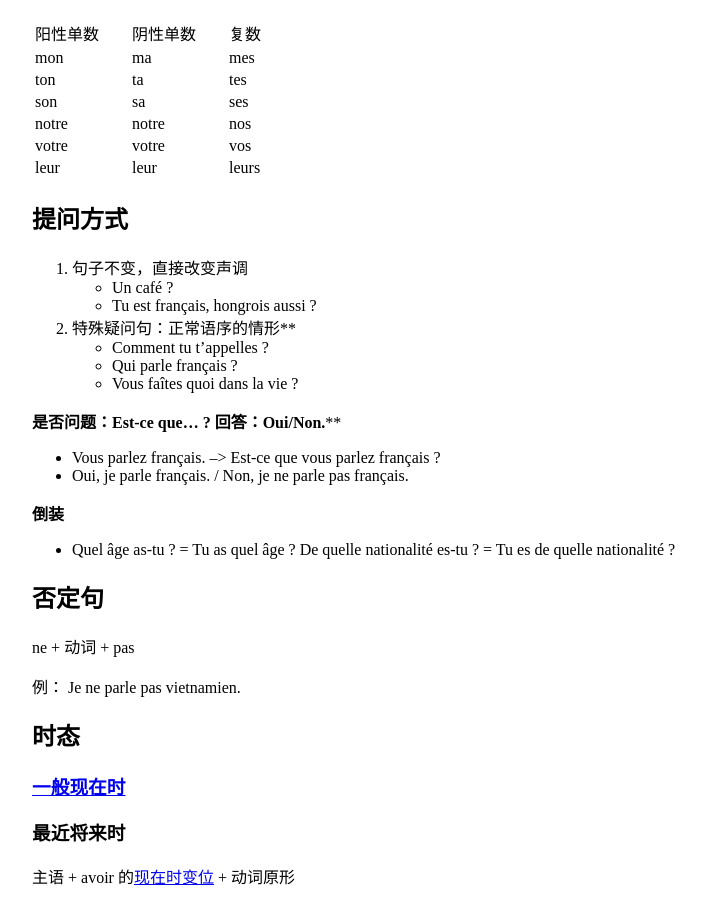
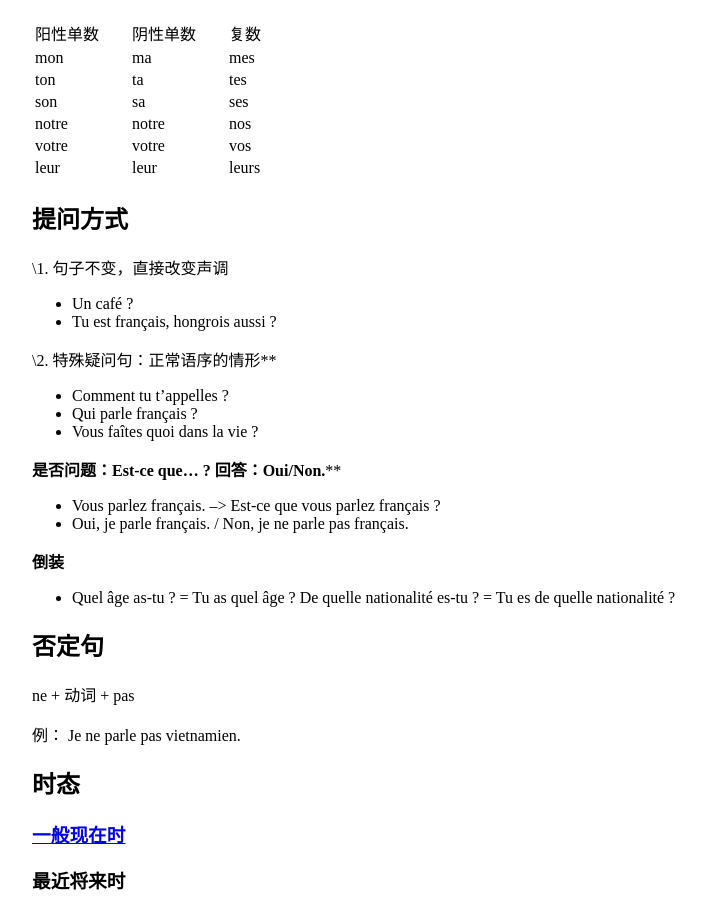
Before and after one commit to keinriesenradinparis/testing_local, a Jekyll site: the page built from _posts/2022/2022-12-16-法语基本语法.md, in a window 1280 px wide and 900 px high, scrolled down 1070 px. Shown: the whole window, without its empty margins (238-944 px from the left). Built offline with Jekyll 4.4.1, drawn with Linux system fonts in a browser that asks for light colours.

Commit message:
Update 2022-12-16-法语基本语法.md

```diff
--- a/_posts/2022/2022-12-16-法语基本语法.md
+++ b/_posts/2022/2022-12-16-法语基本语法.md
@@ -60,11 +60,11 @@ layout: page_light
 
 ## 提问方式
 
-1. 句子不变，直接改变声调
+\1. 句子不变，直接改变声调
   - Un café ?
   - Tu est français, hongrois aussi ?
 
-2. 特殊疑问句：正常语序的情形**
+\2. 特殊疑问句：正常语序的情形**
 - Comment tu t’appelles ?
 - Qui parle français ?
 - Vous faîtes quoi dans la vie ?
```
